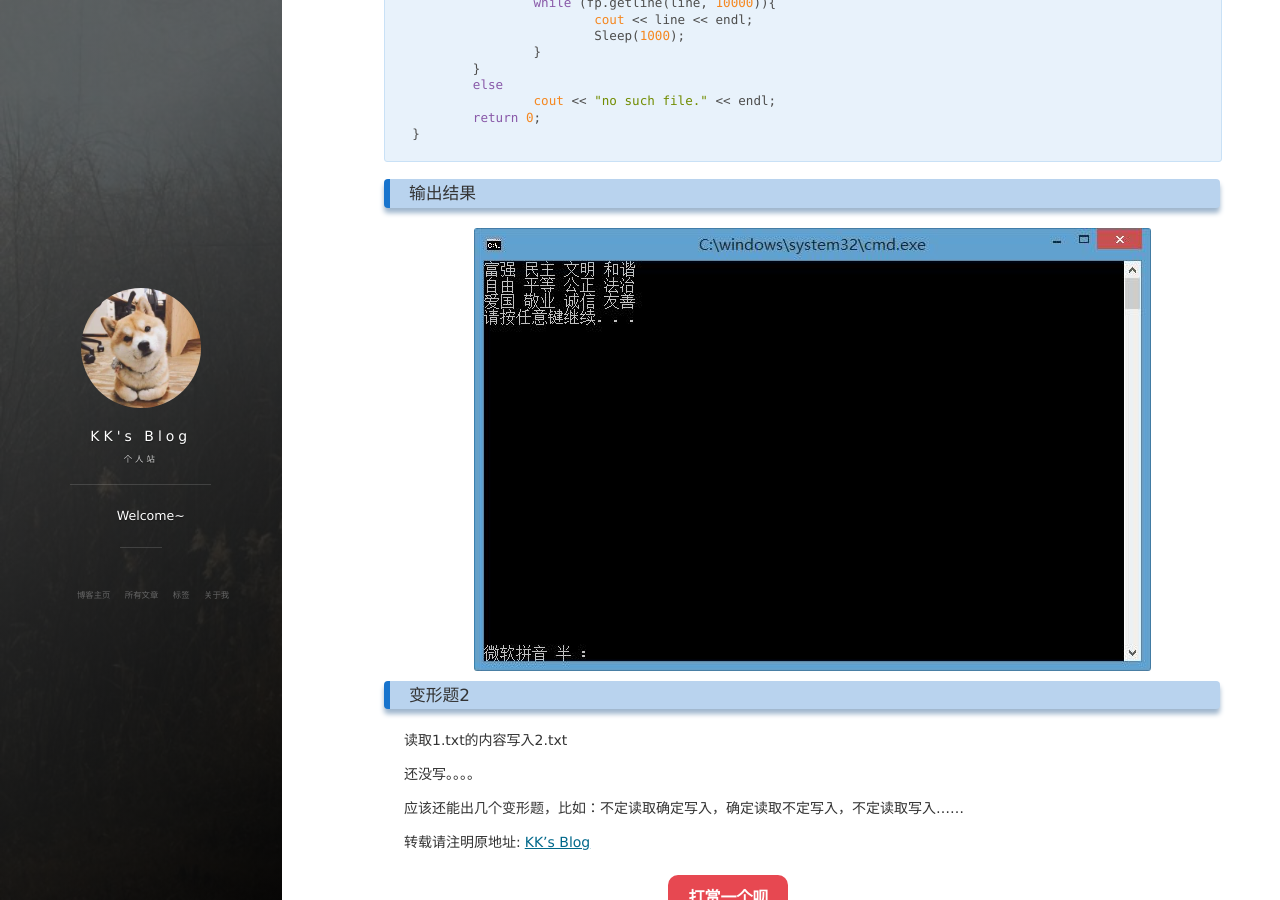
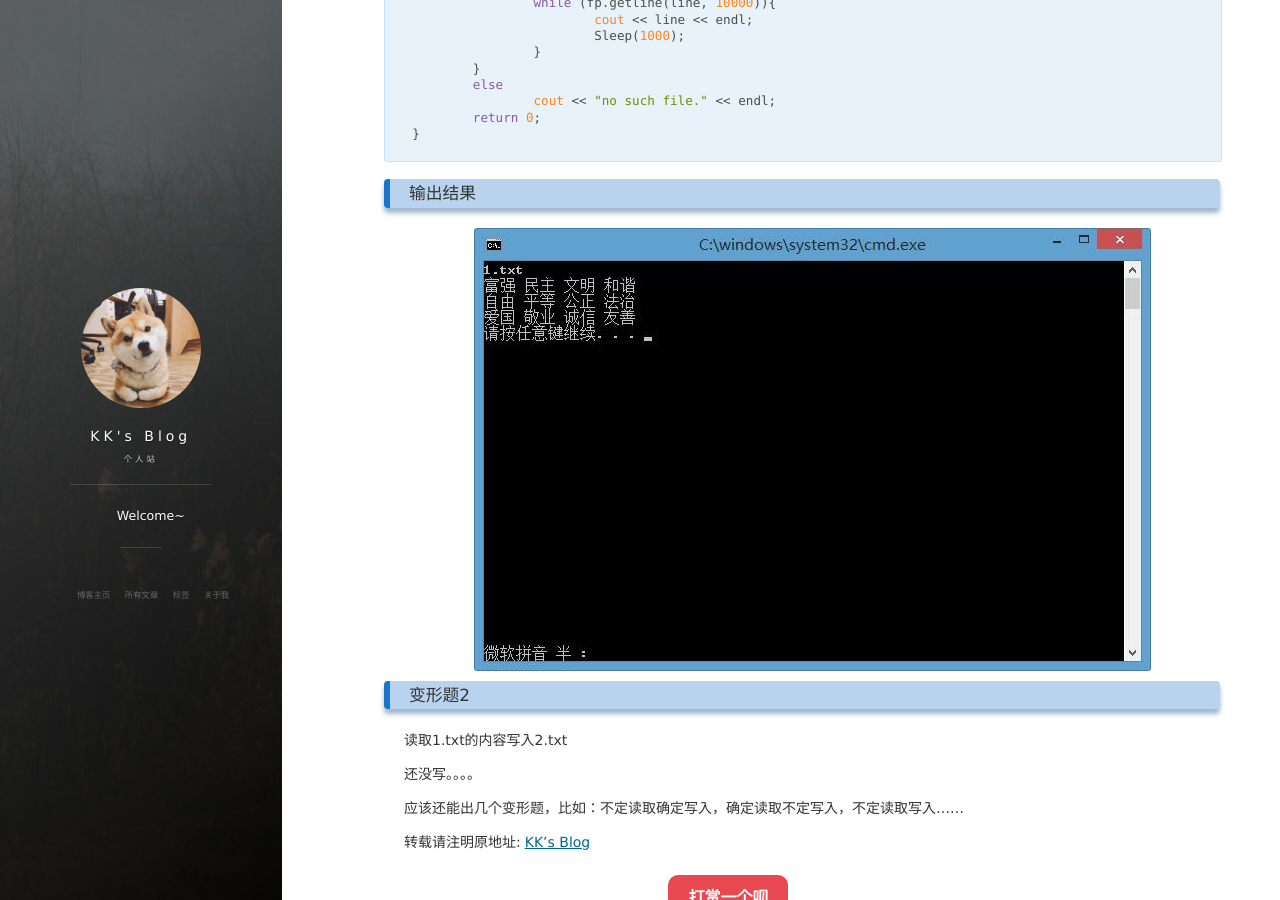
Before and after one commit to NKUkk/NKUkk.github.io, a Jekyll site: the page built from _posts/2018-08-03-VC_File_Read.md, in a window 1280 px wide and 900 px high, scrolled down 2174 px. Built offline with Jekyll 4.4.1, drawn with Linux system fonts in a browser that asks for light colours; nearby versions of some CDN libraries; comment, search, counter and statistics services are not loaded.

Commit message:
Update 2018-08-03-VC_File_Read.md

````diff
--- a/_posts/2018-08-03-VC_File_Read.md
+++ b/_posts/2018-08-03-VC_File_Read.md
@@ -77,7 +77,7 @@ int main(){
 ```
 
 ### 输出结果
-![](/images/posts/VC_File_Read/result1.jpg)
+![](/images/posts/VC_File_Read/result2.jpg)
 
 ### 变形题2
 读取1.txt的内容写入2.txt
````
